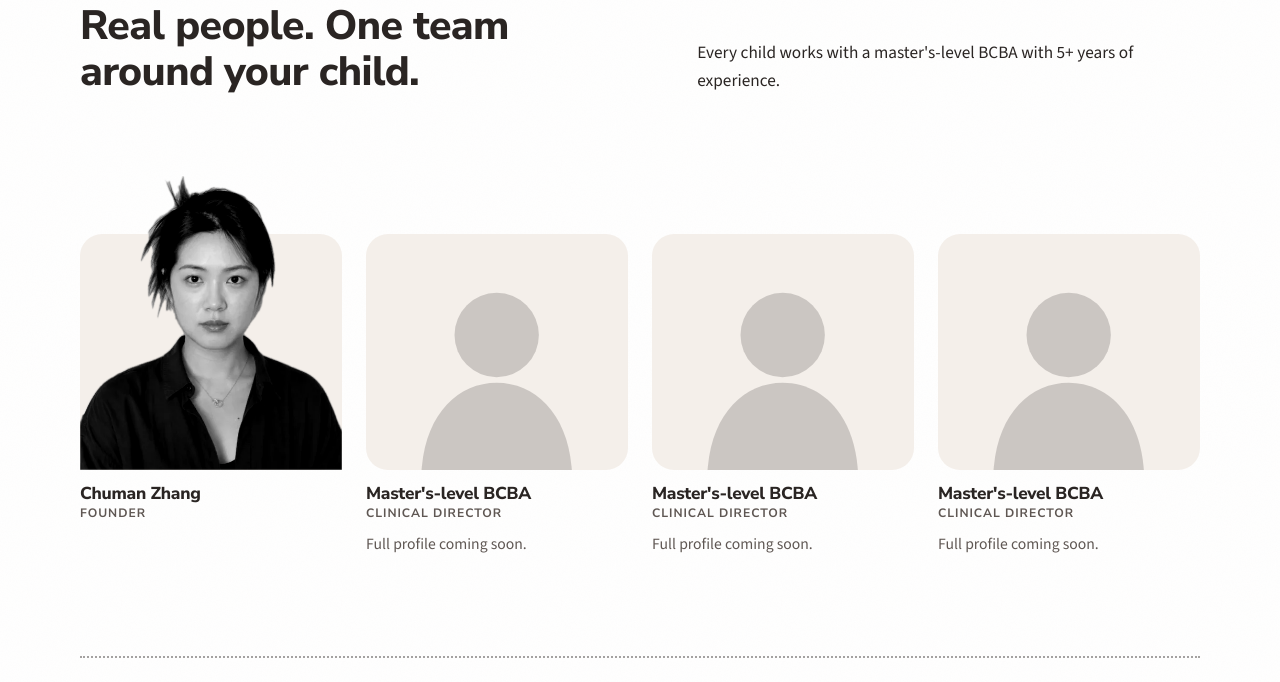
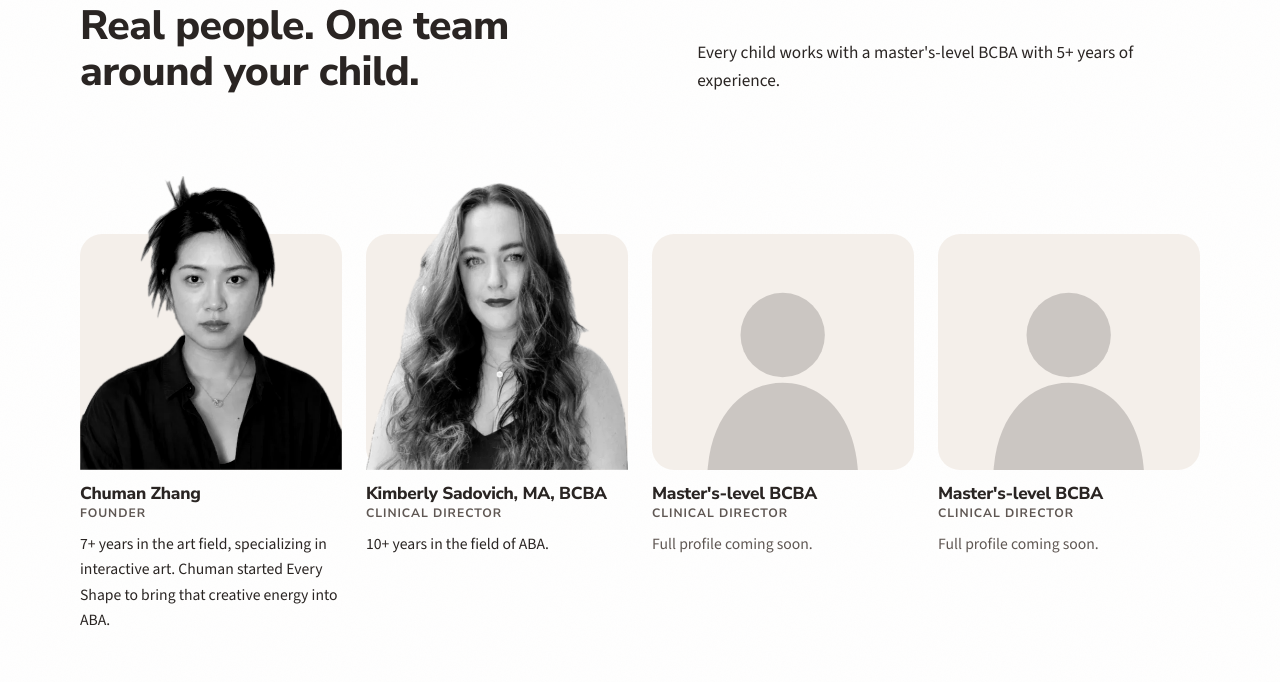
Before and after one commit to chuman-glitch/everyshape-website, a plain HTML site: page index.html in a window 1280 px wide. Shown: the part 4497-5179 px from the top of the page. Drawn offline with nearby package versions, Linux system fonts and the light colour scheme.

Commit message:
Team: publish Kimberly's card and founder bio
Co-Authored-By: Claude Opus 5.5 <noreply@anthropic.com>

```diff
--- a/assets/i18n-strings.js
+++ b/assets/i18n-strings.js
@@ -416,5 +416,7 @@ window.ES_STRINGS = {
   "1:1 sessions with your BCBA begin, at home by video.": ["Comienzan las sesiones individuales con tu BCBA, en casa por video.", "与 BCBA 的一对一课程开始，在家通过视频进行。"],
   "Book a 30-minute call with our team, or reach us directly.": ["Reserva una llamada de 30 minutos con nuestro equipo, o contáctanos directamente.", "预约与我们团队 30 分钟的通话，或直接联系我们。"],
   "Book a call": ["Reservar llamada", "预约通话"],
-  "Telehealth ABA": ["ABA por telesalud", "远程 ABA"]
+  "Telehealth ABA": ["ABA por telesalud", "远程 ABA"],
+  "7+ years in the art field, specializing in interactive art. Chuman started Every Shape to bring that creative energy into ABA.": ["Más de 7 años en el mundo del arte, con especialidad en arte interactivo. Chuman fundó Every Shape para llevar esa energía creativa al ABA.", "在艺术领域深耕 7 年以上，专注于互动艺术。Chuman 创立 Every Shape，希望把这份创造力带进 ABA 服务。"],
+  "10+ years in the field of ABA.": ["Más de 10 años en el campo del ABA.", "从事 ABA 领域 10 年以上。"]
 };
--- a/index.html
+++ b/index.html
@@ -335,14 +335,14 @@
           <div class="founder__photo"><img loading="lazy" decoding="async" class="cut" src="assets/img/team/cutout/chuman.webp" alt="Chuman Zhang"></div>
           <h3>Chuman Zhang</h3>
           <p class="founder__role">Founder</p>
-          <p class="founder__bio todo hold">Why you started Every Shape, in two or three warm sentences.</p>
+          <p class="founder__bio">7+ years in the art field, specializing in interactive art. Chuman started Every Shape to bring that creative energy into ABA.</p>
         </article>
-        <!-- Placeholder profiles until each BCBA approves their details. Real cards below are on hold. -->
-        <article class="founder founder--generic">
-          <div class="founder__photo"><svg class="silhouette" viewBox="0 0 200 220" aria-hidden="true"><circle cx="100" cy="72" r="46"/><path d="M18 220c4-62 40-96 82-96s78 34 82 96z"/></svg></div>
-          <h3>Master's-level BCBA</h3>
+        <!-- Approved profiles first; generic cards fill in until each BCBA approves their details. Held cards below. -->
+        <article class="founder">
+          <div class="founder__photo"><img loading="lazy" decoding="async" class="cut" src="assets/img/team/cutout/kimberly.webp" alt="Kimberly Sadovich"></div>
+          <h3>Kimberly Sadovich, MA, BCBA</h3>
           <p class="founder__role">Clinical Director</p>
-          <p class="founder__bio">Full profile coming soon.</p>
+          <p class="founder__bio">10+ years in the field of ABA.</p>
         </article>
         <article class="founder founder--generic">
           <div class="founder__photo"><svg class="silhouette" viewBox="0 0 200 220" aria-hidden="true"><circle cx="100" cy="72" r="46"/><path d="M18 220c4-62 40-96 82-96s78 34 82 96z"/></svg></div>
@@ -355,12 +355,6 @@
           <h3>Master's-level BCBA</h3>
           <p class="founder__role">Clinical Director</p>
           <p class="founder__bio">Full profile coming soon.</p>
-        </article>
-        <article class="founder hold">
-          <div class="founder__photo"><img loading="lazy" decoding="async" class="cut" src="assets/img/team/cutout/kimberly.webp" alt="Kimberly Sadovich"></div>
-          <h3>Kimberly Sadovich<span class="todo">, credentials</span></h3>
-          <p class="founder__role">Clinical Director</p>
-          <p class="founder__bio todo">Clinical background, and what they love about this work.</p>
         </article>
         <article class="founder hold">
           <div class="founder__photo"><img loading="lazy" decoding="async" class="cut" src="assets/img/team/cutout/maggie.webp" alt="Maggie Terry"></div>
@@ -454,7 +448,7 @@
   </div>
 </footer>
 
-<script src="assets/i18n-strings.js?v=10"></script>
+<script src="assets/i18n-strings.js?v=11"></script>
 <script src="assets/i18n.js?v=2"></script>
 <script src="assets/motion.js?v=5"></script>
 <script src="script.js?v=17"></script>
```
